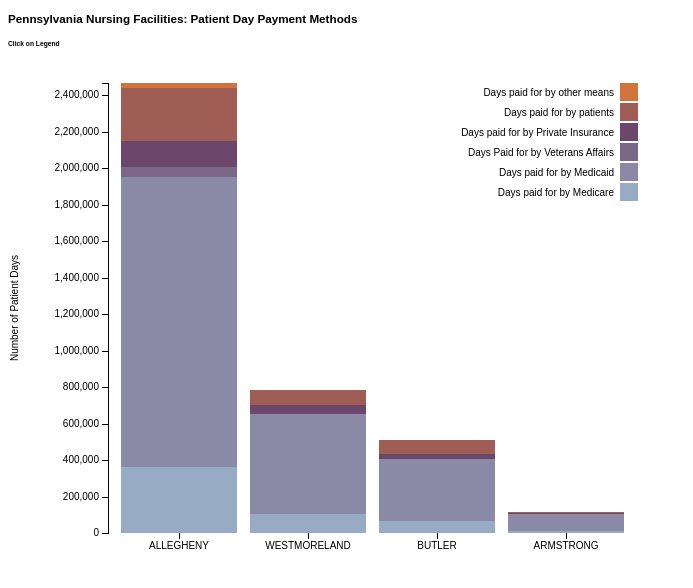
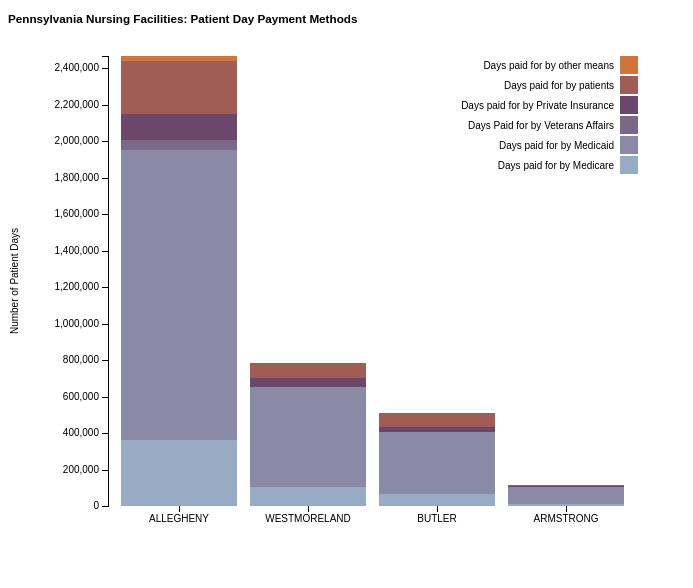
Before and after one commit to LeifGreiss/nursing_days_bar, a plain HTML site: page index.html in a window 1280 px wide. Shown: the whole page, without its empty margins (0-693 px from the left). Drawn offline with nearby package versions, Linux system fonts and the light colour scheme.

Commit message:
Update index.html

```diff
--- a/index.html
+++ b/index.html
@@ -32,7 +32,6 @@ body {
 </style>
 <body>
 <h3>Pennsylvania Nursing Facilities: Patient Day Payment Methods</h3>
-  <h6>Click on Legend</h6>
 <script src="https://cdnjs.cloudflare.com/ajax/libs/d3/3.5.13/d3.min.js"></script>
 <script>
 
```
